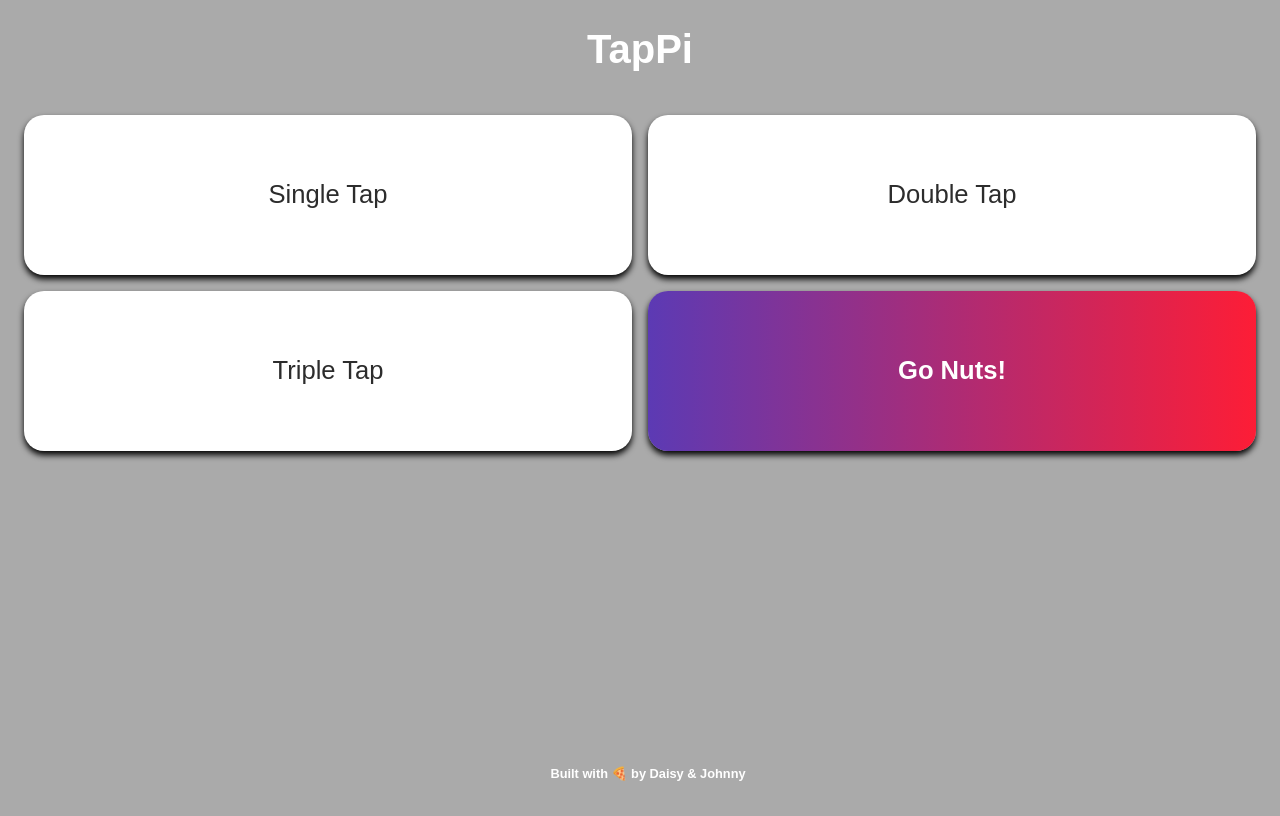
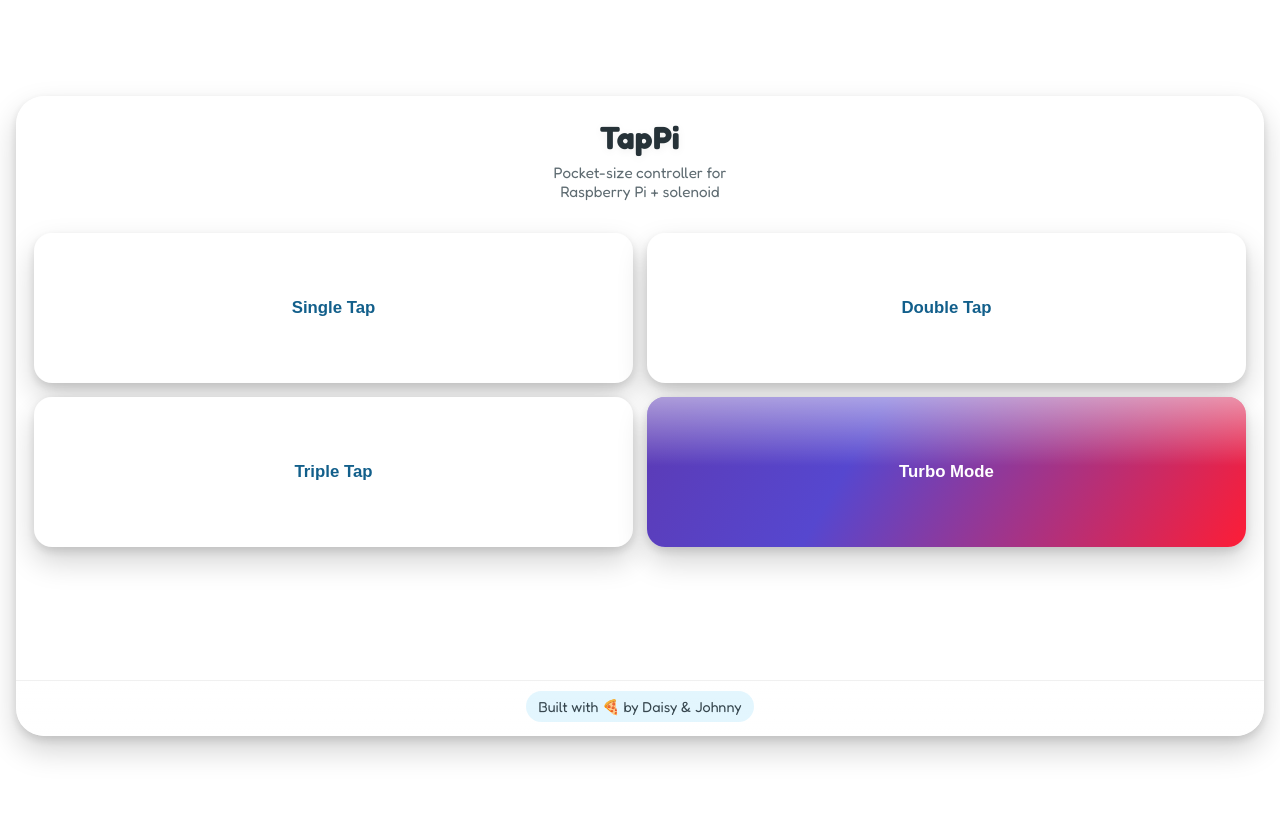
Before and after one commit to jbhall4291/tapPi, a Flask app: page / in a window 1280 px wide. Before the commit the page ends 781 px from the top, so only its background shows below. Run offline with Flask 3, Linux system fonts and the light colour scheme.

Commit message:
restyle UI

```diff
--- a/template/index.html
+++ b/template/index.html
@@ -2,121 +2,260 @@
 <html lang="en">
 
 <head>
-    <meta charset="UTF-8">
-    <meta name="viewport" content="width=device-width, initial-scale=1.0">
+    <meta charset="UTF-8" />
+    <meta name="viewport" content="width=device-width, initial-scale=1" />
     <title>TapPi</title>
+
+    <!-- Friendly, playful font -->
+    <link href="https://fonts.googleapis.com/css2?family=Fredoka:wght@400;600;700&display=swap" rel="stylesheet">
+
     <style>
-        body {
-            font-family: Arial, sans-serif;
-            background-color: #aaaaaa;
+        :root {
+            --bg1: #fefefe;
+            --bg2: #e7ecff;
+            --card: #ffffff;
+            --ink: #263238;
+            --muted: #5f6c72;
+            --accent: #1CB0F6;
+            --radius: 22px;
+            --pressY: 6px;
+            --shadow: 0 14px 30px rgba(0, 0, 0, .18), 0 4px 10px rgba(0, 0, 0, .12);
+            --shadow-pressed: 0 6px 16px rgba(0, 0, 0, .18), 0 2px 6px rgba(0, 0, 0, .12);
+
+            /* Button sizing tokens */
+            --btn-min-h: 64px;
+            --btn-pad-y: 12px;
+            --btn-pad-x: 16px;
+            --btn-font: 1rem;
+            --btn-radius: 18px;
         }
 
-        h1,
-        h2 {
-            color: white;
-            text-align: center
+        * {
+            box-sizing: border-box
         }
 
-        h1 {
-            font-size: 2.5rem;
+        html,
+        body {
+            height: 100%
         }
 
-        h2 {
-            margin-top: auto;
-            padding-bottom: 0.5rem;
-            font-size: 0.8rem;
-            position: fixed;
-            bottom: 0;
-            width: 100%;
+        body {
+            margin: 0;
+            font-family: 'Fredoka', system-ui, -apple-system, Segoe UI, Roboto, Arial, sans-serif;
+            color: var(--ink);
+            /* background:
+                radial-gradient(1200px 800px at 10% -10%, #fff7f0 0%, rgba(255, 247, 240, 0) 60%),
+                radial-gradient(1000px 700px at 110% 10%, #eefcff 0%, rgba(238, 252, 255, 0) 60%),
+                linear-gradient(135deg, var(--bg1), var(--bg2));
+            -webkit-tap-highlight-color: transparent; */
+            background: rgba(255, 255, 255, .72);
+            backdrop-filter: saturate(1.1) blur(6px);
+            display: flex;
+            align-items: center;
+            justify-content: center;
+            padding: 16px;
+            margin-top: 1rem;
+            margin-bottom: 6rem;
         }
 
-        button {
-            border-radius: 20px;
-            height: 160px;
-            border: none;
-            background-color: white;
-            color: #2c2c2c;
-            padding: 16px;
-            box-shadow: 0 4px 6px rgba(0, 0, 0.1);
-            cursor: pointer;
-            transition: background-color 0.3s ease, transform 0.1s ease;
-            font-size: 1.6rem;
+        /* App shell */
+        .app {
+            width: 100%;
+            min-height: 80vh;
+
+            border-radius: 28px;
+            box-shadow: var(--shadow);
+            display: flex;
+            flex-direction: column;
+            overflow: hidden;
+            position: relative;
+            margin-top: 2rem;
+            margin-bottom: 2rem;
+        }
+
+
+
+        header {
+            padding: 22px 22px 8px;
+            text-align: center;
+            display: flex;
+            flex-direction: column;
+            align-items: center;
+        }
+
+        .logo {
+            font-weight: 700;
+            font-size: 2rem;
+            letter-spacing: .5px;
+            text-shadow: 0 2px 10px rgba(0, 0, 0, .06);
+        }
+
+        .tagline {
+            margin-top: 6px;
+            font-size: .95rem;
+            color: var(--muted);
+            width: 200px;
         }
 
         #btn-container {
             display: grid;
-            grid-template-columns: repeat(2, 1fr);
-            gap: 1rem;
-            padding: 1rem;
+            grid-template-columns: repeat(2, minmax(0, 1fr));
+            gap: 14px;
+            padding: 18px 18px 10px;
+            margin-top: 6px;
+            flex: 1;
+
+            /* stop tall stretching */
+            align-content: start;
+            /* <- key line */
+            grid-auto-rows: max-content;
+            /* keep rows only as tall as content */
         }
 
-        .status {
-            margin-top: 20px;
-            font-weight: bold;
+        /* Tactile button */
+        .btn {
+            position: relative;
+            display: flex;
+            align-items: center;
+            justify-content: center;
+            text-align: center;
+            width: 100%;
+            min-height: var(--btn-min-h);
+            height: 150px;
+            padding: var(--btn-pad-y) var(--btn-pad-x);
+            border: none;
+            border-radius: var(--btn-radius);
+            font-weight: 700;
+            font-size: var(--btn-font);
+            color: #1d2b34;
+            background: var(--card);
+            box-shadow: var(--shadow);
+            transform: translateY(0) scale(1);
+            transition: transform .08s ease, box-shadow .08s ease, filter .08s ease, opacity .08s ease;
+            cursor: pointer;
+            touch-action: manipulation;
+            user-select: none;
         }
 
-        .nuts-btn {
-            background: linear-gradient(90deg, rgba(92, 58, 180, 1) 0%, rgba(253, 29, 54, 1) 100%);
-            border: none;
-            color: white;
-            font-weight: bold;
-            padding: 18px;
+        .btn:focus-visible {
+            outline: none;
+            box-shadow: 0 0 0 4px rgba(28, 176, 246, .35), var(--shadow);
+        }
+
+        .btn.is-pressed {
+            transform: translateY(var(--pressY)) scale(.985);
+            box-shadow: var(--shadow-pressed), inset 0 0 0 1px rgba(0, 0, 0, .04);
+            filter: brightness(.98) saturate(1.05);
+        }
+
+        .btn::after {
+            content: "";
+            position: absolute;
+            inset: 0;
+            border-radius: inherit;
+            background: linear-gradient(to bottom, rgba(255, 255, 255, .55), rgba(255, 255, 255, 0) 46%);
+            pointer-events: none;
+            opacity: .9;
+            transition: opacity .08s ease;
+        }
+
+        .btn.is-pressed::after {
+            opacity: .6;
+        }
+
+        /* Variants */
+        .btn--primary {
+            color: #125f8b;
+        }
+
+        .btn--accent {
+            color: #fff;
+            background: linear-gradient(120deg, rgba(92, 58, 180, 1) 0%, rgba(86, 71, 207, 1) 35%, rgba(253, 29, 54, 1) 100%);
+        }
+
+        footer {
+            padding: 10px 16px 14px;
+            text-align: center;
+            font-size: .9rem;
+            color: #37474f;
+            background: linear-gradient(to top, rgba(255, 255, 255, .78), rgba(255, 255, 255, .48));
+            border-top: 1px solid rgba(0, 0, 0, .06);
+        }
+
+        .sig {
+            display: inline-flex;
+            align-items: center;
+            gap: .45rem;
+            padding: .4rem .75rem;
+            border-radius: 999px;
+            background: rgba(28, 176, 246, .12);
+        }
+
+        /* Respect reduced motion */
+        @media (prefers-reduced-motion: reduce) {
+            .btn {
+                transition: none
+            }
+        }
+
+        /* Optionally bump size on bigger screens */
+        @media (min-width: 420px) {
+            :root {
+                --btn-min-h: 72px;
+                --btn-font: 1.05rem;
+            }
         }
     </style>
 </head>
 
 <body>
 
-    <h1>TapPi</h1>
-    <div id="btn-container">
-        <button id="singleTap">Single Tap</button>
-        <button id="doubleTap">Double Tap</button>
-        <button id="tripleTap">Triple Tap</button>
-        <button id="fiveTap" class="nuts-btn">Go Nuts!</button>
-    </div>
+    <main class="app" role="application" aria-label="TapPi controller">
+        <header>
+            <div class="logo">TapPi</div>
+            <div class="tagline">Pocket-size controller for Raspberry Pi + solenoid</div>
+        </header>
 
-    <h2>
-        Built with 🍕 by Daisy & Johnny
-    </h2>
+        <section id="btn-container" aria-label="Tap actions">
+            <button class="btn btn--primary" id="singleTap">Single Tap</button>
+            <button class="btn btn--primary" id="doubleTap">Double Tap</button>
+            <button class="btn btn--primary" id="tripleTap">Triple Tap</button>
+            <button class="btn btn--accent" id="fiveTap">Turbo Mode</button>
+        </section>
 
-    <!-- renders out current state of solenoid, handy for debug
-        <div class="status" id="status">Current State: OFF</div>
-    -->
+        <footer>
+            <span class="sig">Built with 🍕 by Daisy &amp; Johnny</span>
+        </footer>
+    </main>
 
     <script>
-        document.addEventListener("DOMContentLoaded", () => {
-            const statusElement = document.getElementById("status");
+        // Wire up tactile press + haptics + fetch
+        function wireTapButton(id, tapCount) {
+            const el = document.getElementById(id);
+            if (!el) return;
 
-            const setupTapButton = (id, tapCount) => {
-                const button = document.getElementById(id);
-                if (button) {
-                    button.addEventListener("click", () => {
-                        fetch(`/solenoid/tap/${tapCount}`)
-                            .then(response => {
-                                if (!response.ok) {
-                                    throw new Error(`Server responded with ${response.status}`);
-                                }
-                                if (statusElement) {
-                                    statusElement.textContent = `Current State: Tapping (${tapCount})`;
-                                }
-                            })
-                            .catch(err => {
-                                if (statusElement) {
-                                    statusElement.textContent = `Error: ${err.message}`;
-                                } else {
-                                    console.error(`Tap (${tapCount}) failed:`, err);
-                                }
-                            });
-                    });
-                }
+            const press = () => {
+                el.classList.add('is-pressed');
+                if (navigator.vibrate) navigator.vibrate(18); // subtle haptic
             };
+            const release = () => el.classList.remove('is-pressed');
 
-            setupTapButton("singleTap", 1);
-            setupTapButton("doubleTap", 2);
-            setupTapButton("tripleTap", 3);
-            setupTapButton("fiveTap", 5);
-        });
+            el.addEventListener('pointerdown', press);
+            el.addEventListener('pointerup', release);
+            el.addEventListener('pointerleave', release);
+            el.addEventListener('pointercancel', release);
 
+            el.addEventListener('click', () => {
+                fetch(`/solenoid/tap/${tapCount}`)
+                    .then(r => { if (!r.ok) throw new Error(r.status); })
+                    .catch(err => console.error(`Tap (${tapCount}) failed:`, err));
+            });
+        }
+
+        wireTapButton('singleTap', 1);
+        wireTapButton('doubleTap', 2);
+        wireTapButton('tripleTap', 3);
+        wireTapButton('fiveTap', 5);
     </script>
 </body>
 
```
